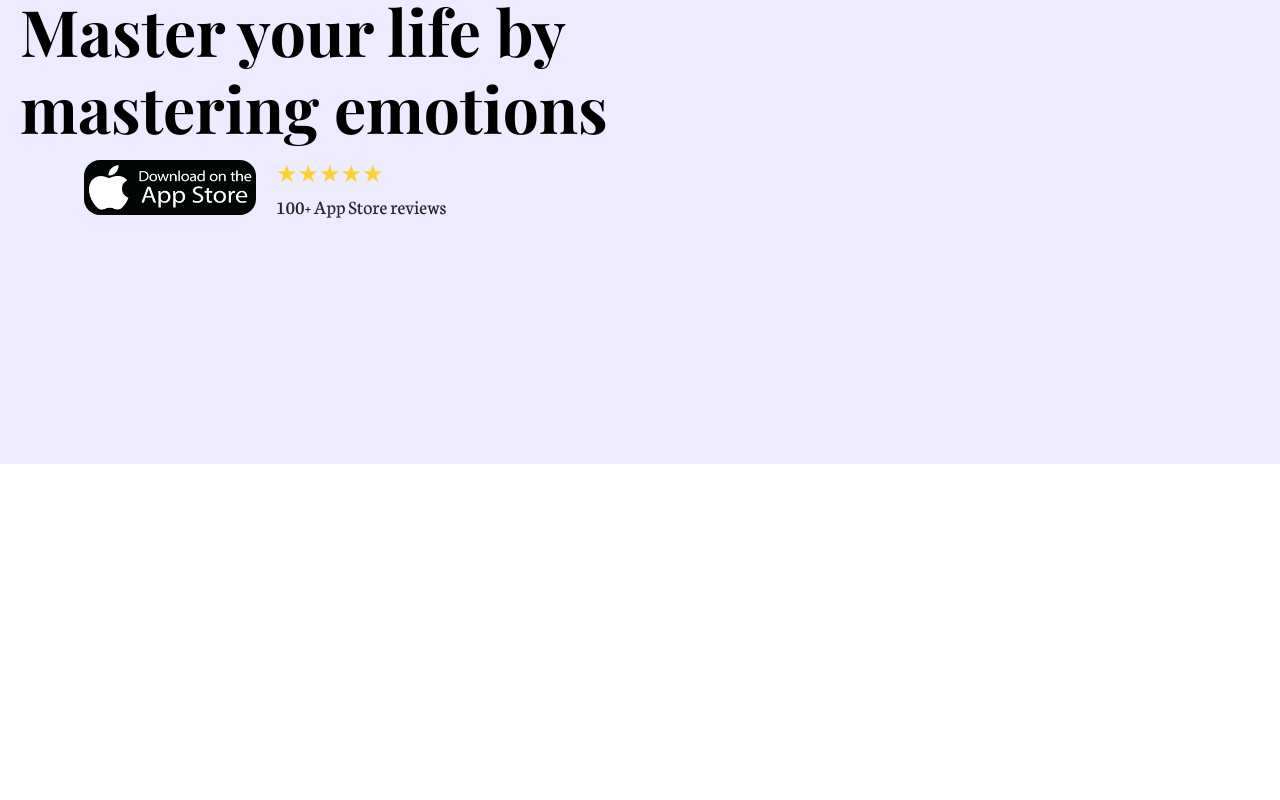
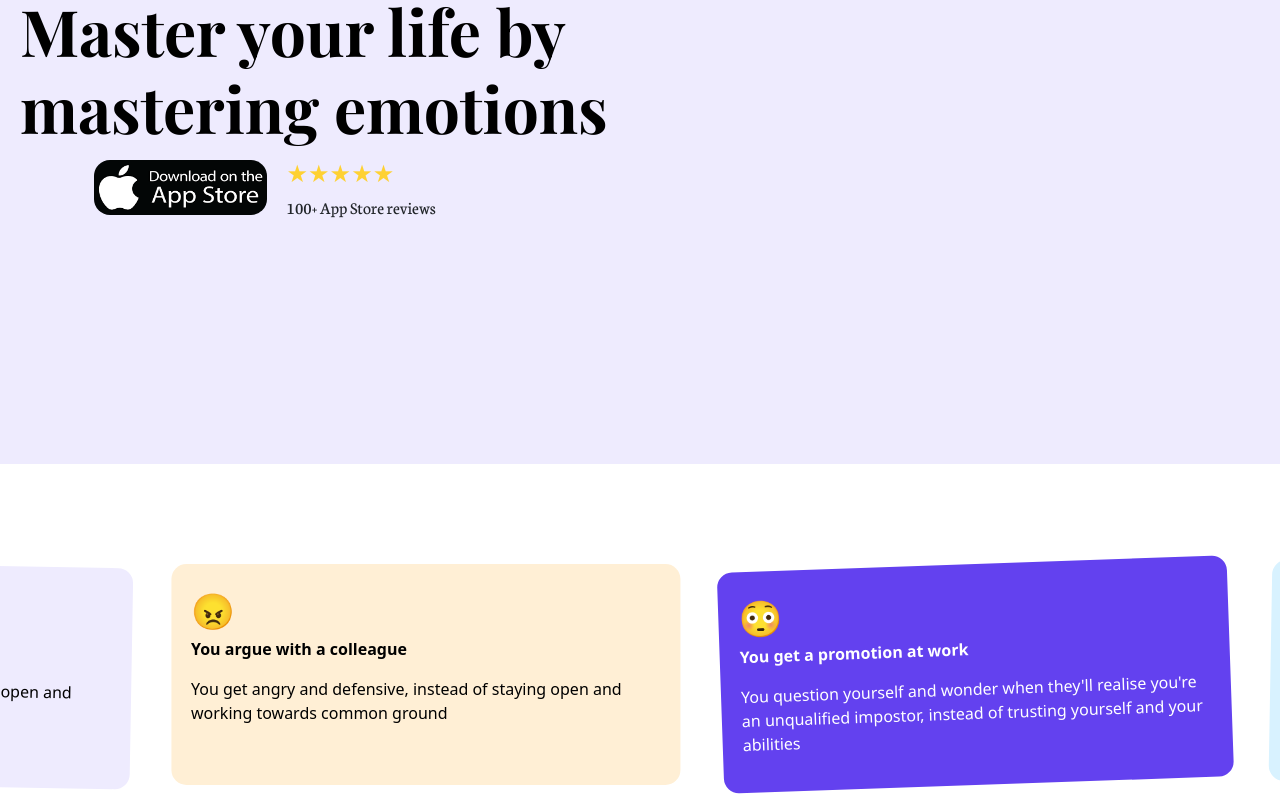
Before and after one commit to Priya-git21/Frontend-UI-Intern, a React (Create React App) app: page / in a window 1280 px wide. Shown: the part 336-1136 px from the top of the page. Before the commit the page ends 800 px from the top, so only its background shows below. Built offline with nearby package versions, Linux system fonts and the light colour scheme; a web font is replaced by a local one.

Commit message:
familiar block added

```diff
--- a/package.json
+++ b/package.json
@@ -6,6 +6,7 @@
     "@testing-library/jest-dom": "^5.17.0",
     "@testing-library/react": "^13.4.0",
     "@testing-library/user-event": "^13.5.0",
+    "framer-motion": "^10.16.4",
     "react": "^18.2.0",
     "react-dom": "^18.2.0",
     "react-scripts": "5.0.1",
--- a/src/App.js
+++ b/src/App.js
@@ -1,4 +1,5 @@
 import './App.css';
+import Familiar from './components/familiar';
 // import Gallery from './pages/Gallery/Gallery';
 import Home from './components/home';
 // import Blogs from './pages/Blogs/Blogs';
@@ -18,6 +19,7 @@ function App() {
     <>
       <Navbar />
       <Home />
+      <Familiar/>
       {/* <EventsPage /> */}
       {/* <Members /> */}
       {/* <Blogs /> */}
--- /dev/null
+++ b/src/components/Box.css
@@ -0,0 +1,20 @@
+.mainBox{
+    min-width: 23%;
+    padding: 20px;
+    border-radius: 15px;
+    margin: 0px 20px;
+    /* text-wrap: wrap; */
+}
+
+.emojiBox{
+    font-size: 2.2rem;
+    margin: 0;
+}
+
+.headingBox{
+    font-weight: 700;
+}
+
+.descBox{
+
+}
--- /dev/null
+++ b/src/components/Box.js
@@ -0,0 +1,27 @@
+import React from "react";
+import './Box.css';
+
+
+const Box = (props) => {
+
+    return (
+        <div className="mainBox" style={{ backgroundColor: props.color, transform:props.rotate }}>
+            <div className="emojiBox">
+                {props.emoji}
+            </div>
+            <div style={{color : props.text}}>
+
+                <div className="headingBox">
+                    <p>{props.head}</p>
+                </div>
+
+                <div className="descBox">
+                    <p>{props.desc}</p>
+                </div>
+            </div>
+        </div>
+    );
+
+}
+
+export default Box;
--- /dev/null
+++ b/src/components/Boxes.json
@@ -0,0 +1,59 @@
+[
+    {
+        "rotate" : "rotate(1deg)",
+        "emoji" : "😃",
+        "text" : "black",
+        "color" : "#EEEBFE",
+        "desc" : "You get angry and defensive, instead of staying open and working towards common ground",
+        "head" : "You argue with a colleague"
+    },
+
+    {
+        "rotate" : "rotate(0deg)",
+        "emoji" : "😠",
+        "text" : "black",
+        "color" : "#FFEFD5",
+        "desc" : "You get angry and defensive, instead of staying open and working towards common ground",
+        "head" : "You argue with a colleague"
+    },
+    {
+        "rotate" : "rotate(-2deg)",
+        "emoji" : "😳",
+        "text" : "white",
+        "color" : "#6341EF",
+        "desc" : "You question yourself and wonder when they'll realise you're an unqualified impostor, instead of trusting yourself and your abilities",
+        "head" : "You get a promotion at work"
+    },
+    {
+        "rotate" : "rotate(1deg)",
+        "emoji" : "😠",
+        "text" : "black",
+        "color" : "#D8F2FF",
+        "desc" : "You get angry and defensive, instead of staying open and working towards common ground",
+        "head" : "You argue with a colleague"
+    },
+    {
+        "rotate" : "rotate(-1deg)",
+        "emoji" : "😒",
+        "text" : "black",
+        "color" : "#EEEB1F",
+        "desc" : "You get angry and defensive, instead of staying open and working towards common ground",
+        "head" : "You argue with a colleague"
+    },
+    {
+        "rotate" : "rotate(3deg)",
+        "emoji" : "😠",
+        "text" : "black",
+        "color" : "#FFEFD5",
+        "desc" : "You get angry and defensive, instead of staying open and working towards common ground",
+        "head" : "You argue with a colleague"
+    },
+    {
+        "rotate" : "rotate(1deg)",
+        "emoji" : "🥺",
+        "text" : "black",
+        "color" : "#EEEBA2",
+        "desc" : "You get angry and defensive, instead of staying open and working towards common ground",
+        "head" : "You argue with a colleague"
+    }
+]
--- /dev/null
+++ b/src/components/familiar.css
@@ -0,0 +1,26 @@
+.boxHandle {
+  display: flex;
+  overflow: hidden;
+  width: 100vw; /* Ensure the container takes the full width of the viewport */
+  padding: 15px;
+}
+.boxHandle--hidden {
+  display: none;
+}
+.boxContainer {
+  display: flex;
+  animation: scroll 30s linear infinite;
+}
+
+@keyframes scroll {
+  0% {
+    transform: translateX(0);
+  }
+  100% {
+    transform: translateX(-100%); /* Scroll the containers infinitely */
+  }
+}
+
+.heading {
+  padding-left: 10px;
+}
--- /dev/null
+++ b/src/components/familiar.js
@@ -0,0 +1,66 @@
+import React, { useRef, useEffect } from 'react';
+import './familiar.css';
+import boxes from './Boxes.json';
+import Box from './Box';
+import { motion, useInView, useAnimation } from 'framer-motion';
+
+function Familiar() {
+  const ref = useRef(null);
+  const isInView = useInView(ref, { triggerOnce: true });
+  const mainControls = useAnimation();
+
+  useEffect(() => {
+    if (isInView.inView) {
+      mainControls.start('visible');
+    }
+  }, [isInView, mainControls]);
+
+  return (
+    <div className="Familiar">
+      <motion.div
+        ref={ref}
+        className="heading"
+        variants={{
+          hidden: { opacity: 0, x: -50 },
+          visible: { opacity: 1, x: 0 },
+        }}
+        initial="hidden"
+        animate={mainControls}
+        transition={{
+          duration: 0.5,
+        }}
+      >
+        <h1>Does this sound Familiar...</h1>
+      </motion.div>
+      <div className="boxHandle">
+        <div className="boxContainer">
+
+{boxes.map((e, index) => (
+  <Box
+    key={index}
+    text={e.text}
+    color={e.color}
+    head={e.head}
+    desc={e.desc}
+    emoji={e.emoji}
+    rotate={e.rotate} // Disable rotation by default
+  />
+))}
+{boxes.map((e, index) => (
+  <Box
+    key={index + boxes.length} // Add an offset to the key
+    text={e.text}
+    color={e.color}
+    head={e.head}
+    desc={e.desc}
+    emoji={e.emoji}
+    rotate={e.rotate} // Duplicate the cards
+  />
+))}
+        </div>
+      </div>
+    </div>
+  );
+}
+
+export default Familiar;
--- a/src/components/home.css
+++ b/src/components/home.css
@@ -54,4 +54,5 @@ img {
     font-size: 24px;
     color: #fed133;
     display: inline;
+    margin-bottom: -10px;
 }
--- a/src/components/home.js
+++ b/src/components/home.js
@@ -17,7 +17,8 @@ const Home = () => {
           <div className="star-rating">
             <span>★★★★★</span>
           </div>
-          <div>100+ App Store reviews</div>
+          <br/>
+          <small>100+ App Store reviews</small>
           </div>
         </div>
         </div>
```
Also changed, not shown: 1 other file (tests, documents, lock files or other folders).
